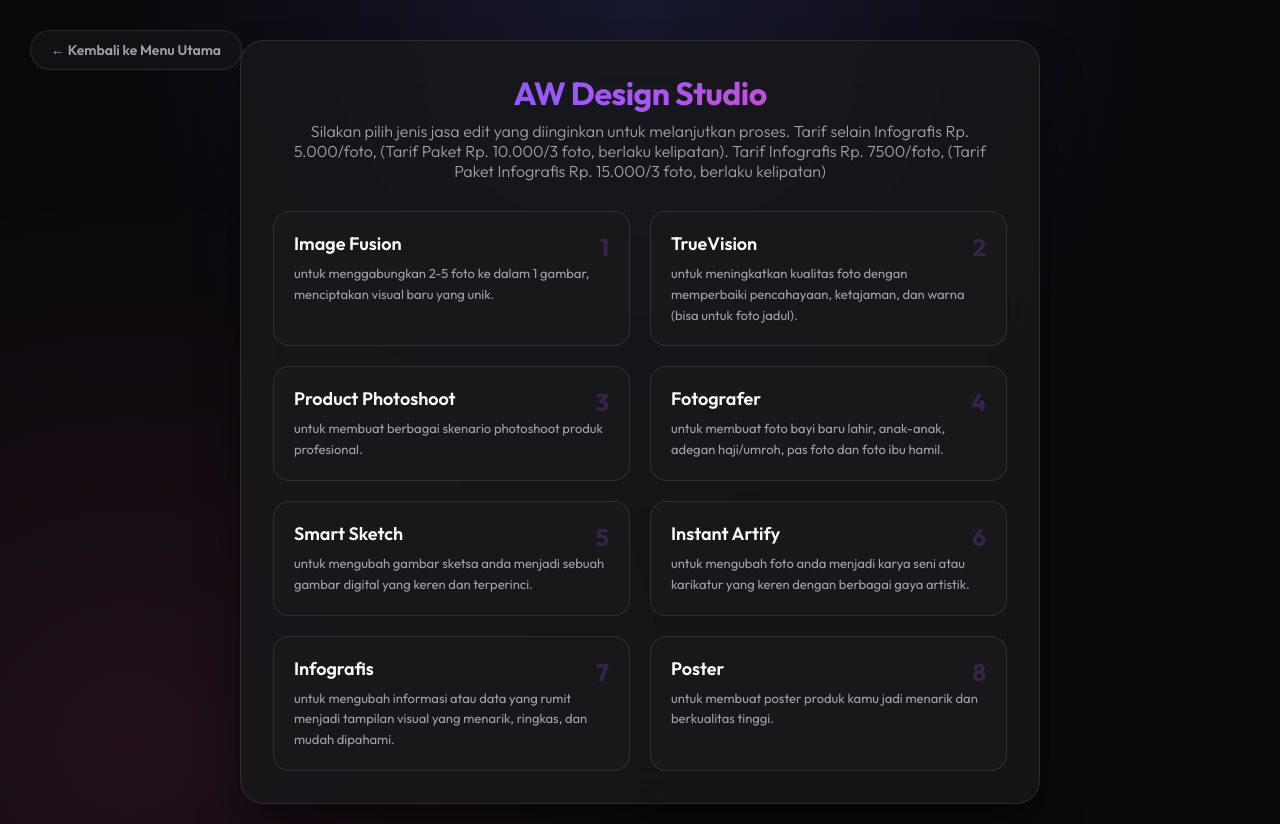
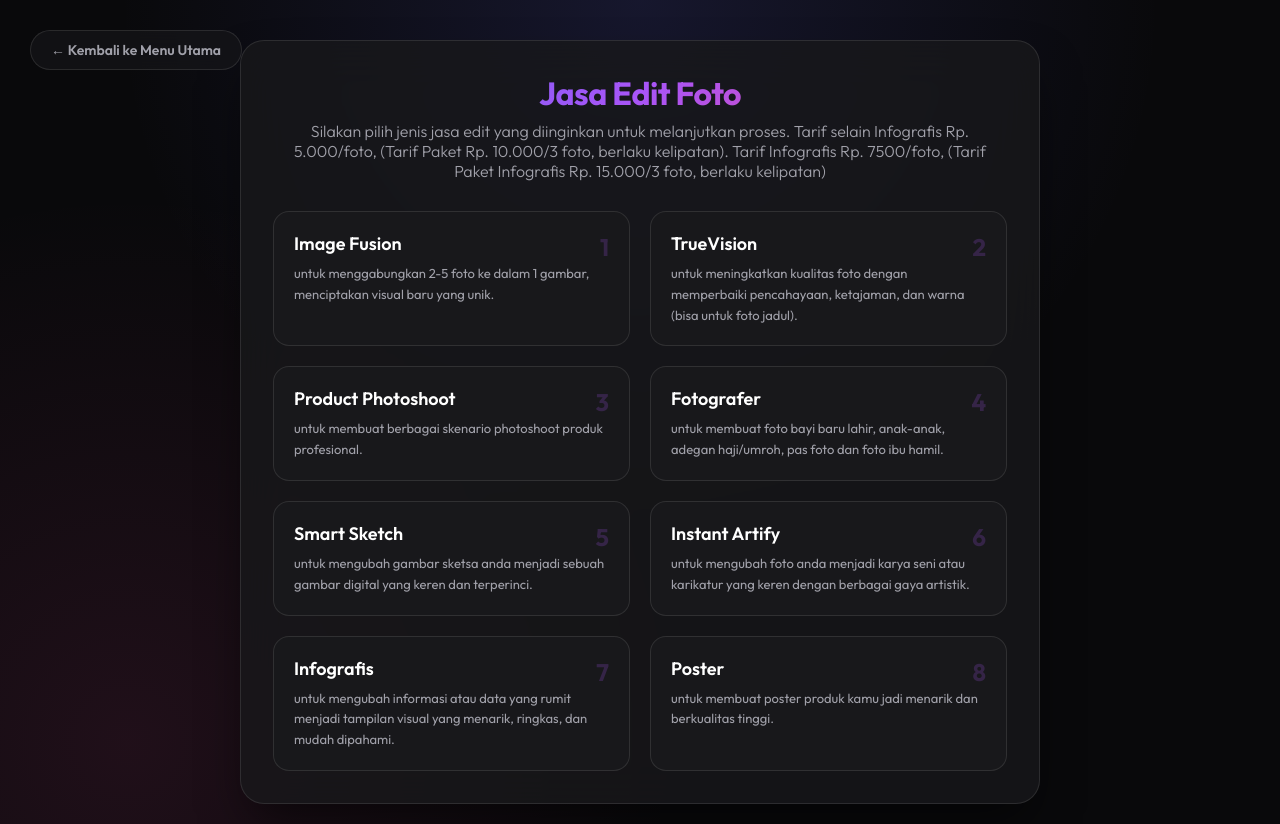
Before and after one commit to awdesignstudio/AW-Design-Studio, a plain HTML site: page MENU LAYANAN.HTML in a window 1280 px wide. Drawn offline with Linux system fonts and the light colour scheme.

Commit message:
Update MENU LAYANAN.HTML

```diff
--- a/MENU LAYANAN.HTML
+++ b/MENU LAYANAN.HTML
@@ -205,7 +205,7 @@
 
     <div class="menu-card">
         <div class="card-header">
-            <h1>AW Design Studio</h1>
+            <h1>Jasa Edit Foto</h1>
             <p class="subtitle">Silakan pilih jenis jasa edit yang diinginkan untuk melanjutkan proses.
 Tarif selain Infografis Rp. 5.000/foto, (Tarif Paket Rp. 10.000/3 foto, berlaku kelipatan). Tarif Infografis Rp. 7500/foto, (Tarif Paket Infografis Rp. 15.000/3 foto, berlaku kelipatan)</p>
         </div>
```
